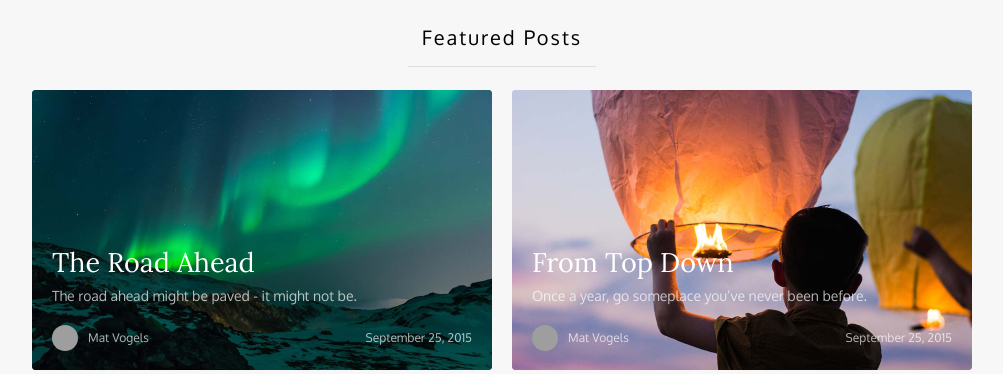
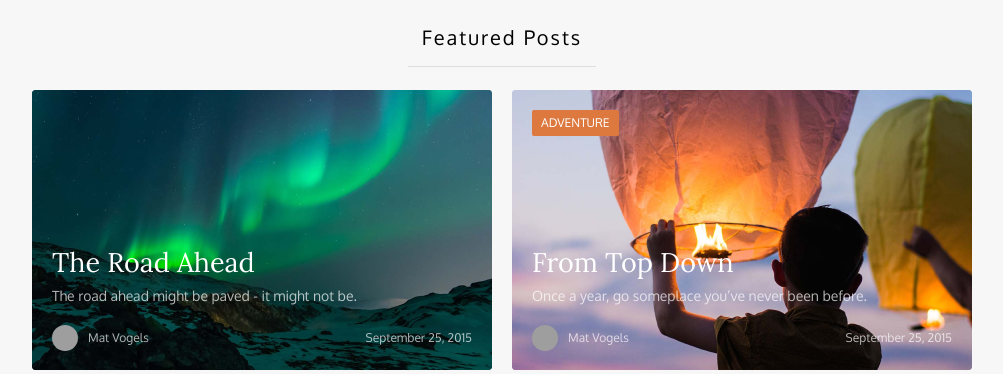
Before and after one commit to dzheerl/web_2024, a PHP site: page /page/main.html in a window 1280 px wide. Shown: the part 618-992 px from the top of the page, without its empty margins (138-1141 px from the left). Run offline with PHP 8.4, Linux system fonts and the light colour scheme; grey boxes are pictures that could not be loaded.

Commit message:
Добавил тег

```diff
--- a/lw2/page/main.html
+++ b/lw2/page/main.html
@@ -76,7 +76,7 @@
           </div>
         </div>
       </a>
-      <a class="card__big" href="#">
+      <a class="card__big card-theme" href="#">
         <div class="card height-big-card" style="background: url(../static/img/background-card2.png)">
           <div class="about-card">
             <h3 class="about-card__title title-big"> From Top Down </h3>
--- a/lw2/static/css/main.css
+++ b/lw2/static/css/main.css
@@ -163,6 +163,23 @@ header {
   position: relative;
 }
 
+.card-theme {
+  position: relative;
+}
+
+.card-theme::after {
+  content: "adventure";
+  padding: 6px 9px 7px 9px;
+  position: absolute;
+  top: 20px;
+  left: 20px;
+  text-transform: uppercase;
+  background-color: #dd783F;
+  font: 400 12px / 13px "Oxygen", sans-serif;
+  color: #ffffff;
+  border-radius: 2px;
+}
+
 .height-big-card {
   height: 280px;
 }
--- a/lw3/home.php
+++ b/lw3/home.php
@@ -1,6 +1,7 @@
 <?php
 $posts = [
  [
+   'card-theme' => '',
    'title' => 'The Road Ahead',
    'subtitle' => 'The road ahead might be paved - it might not be',
    'img_background' => './static/img/background-card1.png',
@@ -9,6 +10,7 @@ $posts = [
    'publish_date' => '9/25/2015'
  ],
  [
+   'card-theme' => 'card-theme',
    'title' => 'From Top Down',
    'subtitle' => 'Once a year, go someplace you’ve never been before.',
    'img_background' => './static/img/background-card2.png',
--- a/lw3/post_preview.php
+++ b/lw3/post_preview.php
@@ -1,4 +1,4 @@
-<a class="card__big" href="#">
+<a class="card__big <?= $post['card-theme'] ?>" href="#">
   <div class="card height-big-card" style="background: url(<?= $post['img_background'] ?>)">
     <div class="about-card">
       <h3 class="about-card__title title-big"><?= $post['title'] ?></h3>
```
Also changed, not shown: lw3/static/css/main.css (+17 -0 lines), practic/index.php (added, +51 -0 lines), practic/Настройки.png (added).
